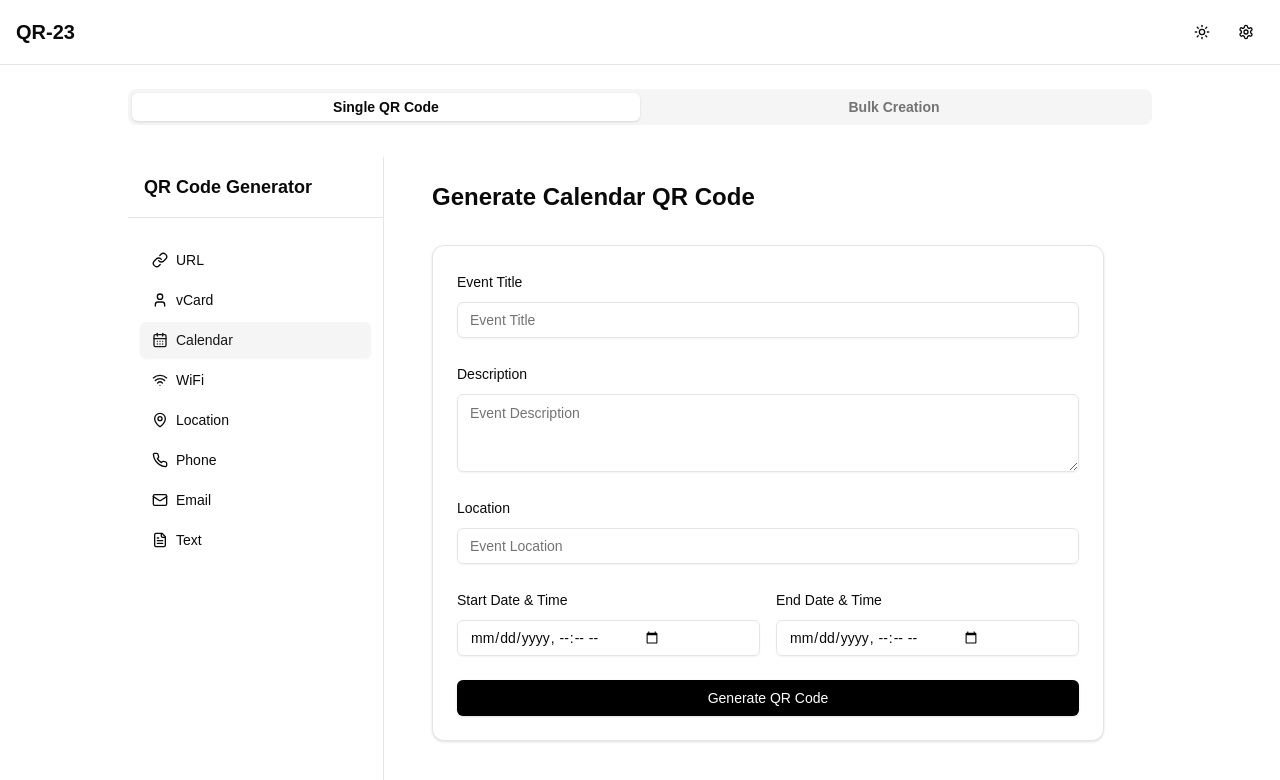
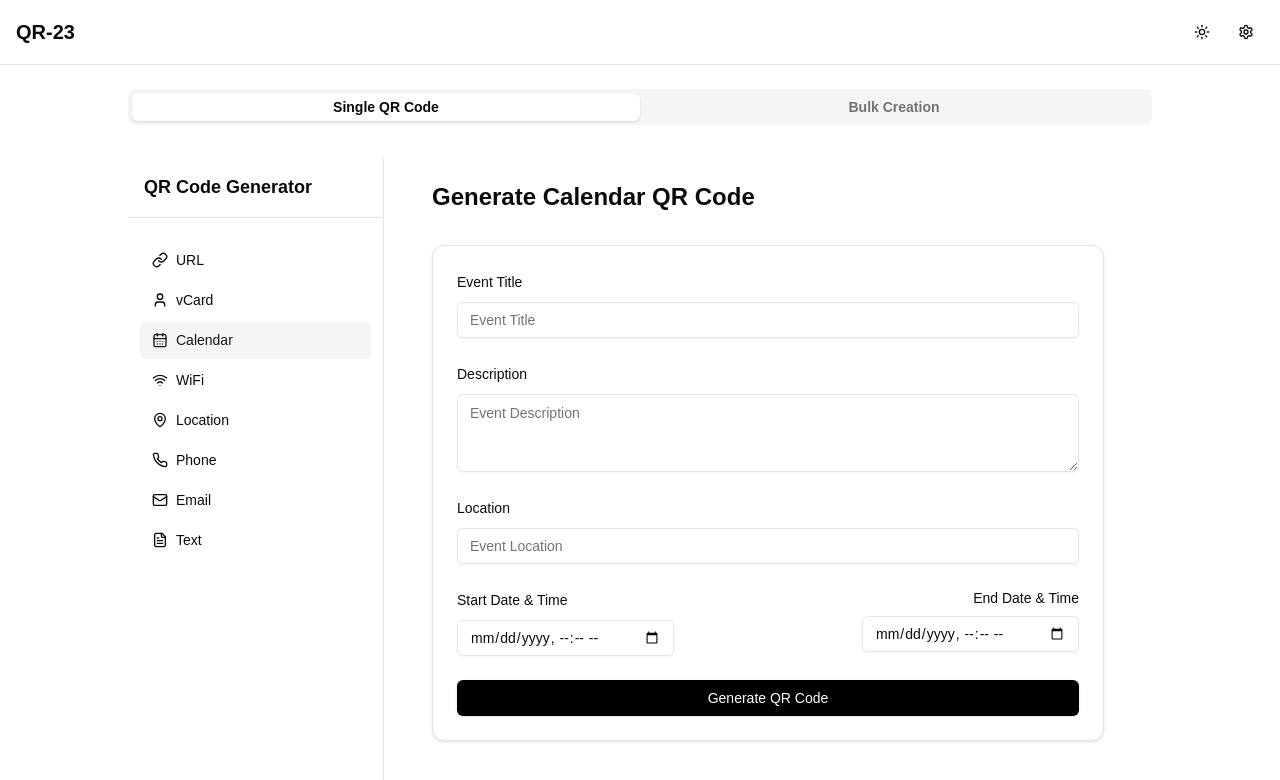
Before and after one commit to Good-Heart-Technology/QR-code, a Next.js app: page / in a window 1280 px wide. Both pictures are taken after a click on the button "Calendar". Shown: the top 780 px of the page. Built offline with nearby package versions, Linux system fonts and the light colour scheme.

Commit message:
calender design issue fixed

```diff
--- a/src/app/_components/QR/forms/CalenderQRForm.tsx
+++ b/src/app/_components/QR/forms/CalenderQRForm.tsx
@@ -105,10 +105,10 @@ const CalendarQRForm = () => {
                 type="datetime-local"
                 value={formData.startDateTime}
                 onChange={handleInputChange}
-                className="flex-1"
+                style={{width:'auto'}}
               />
             </div>
-            <div className="space-y-2">
+            <div className="space-y-2 flex flex-col items-end">
               <label htmlFor="endDateTime" className="text-sm font-medium">
                 End Date & Time
               </label>
@@ -118,7 +118,7 @@ const CalendarQRForm = () => {
                 type="datetime-local"
                 value={formData.endDateTime}
                 onChange={handleInputChange}
-                className="flex-1"
+                style={{width:'auto'}}
               />
             </div>
           </div>
```
